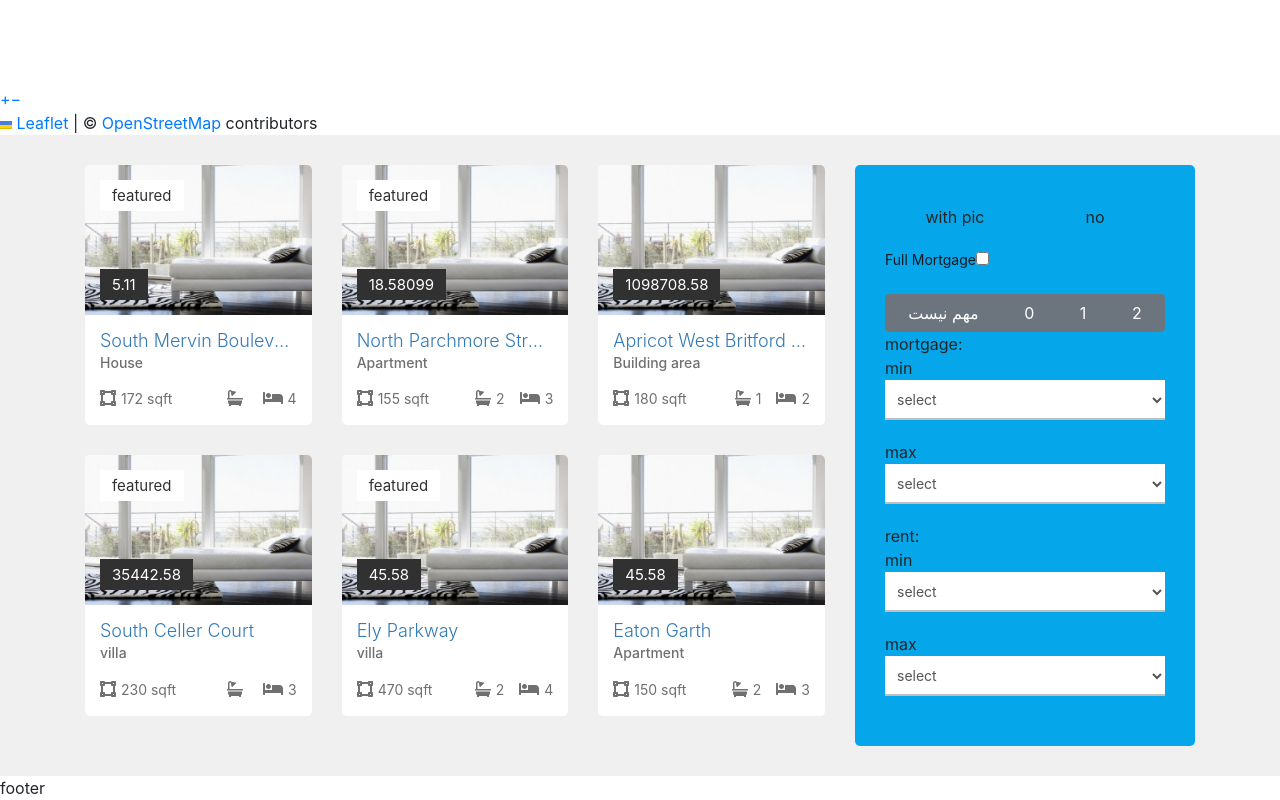
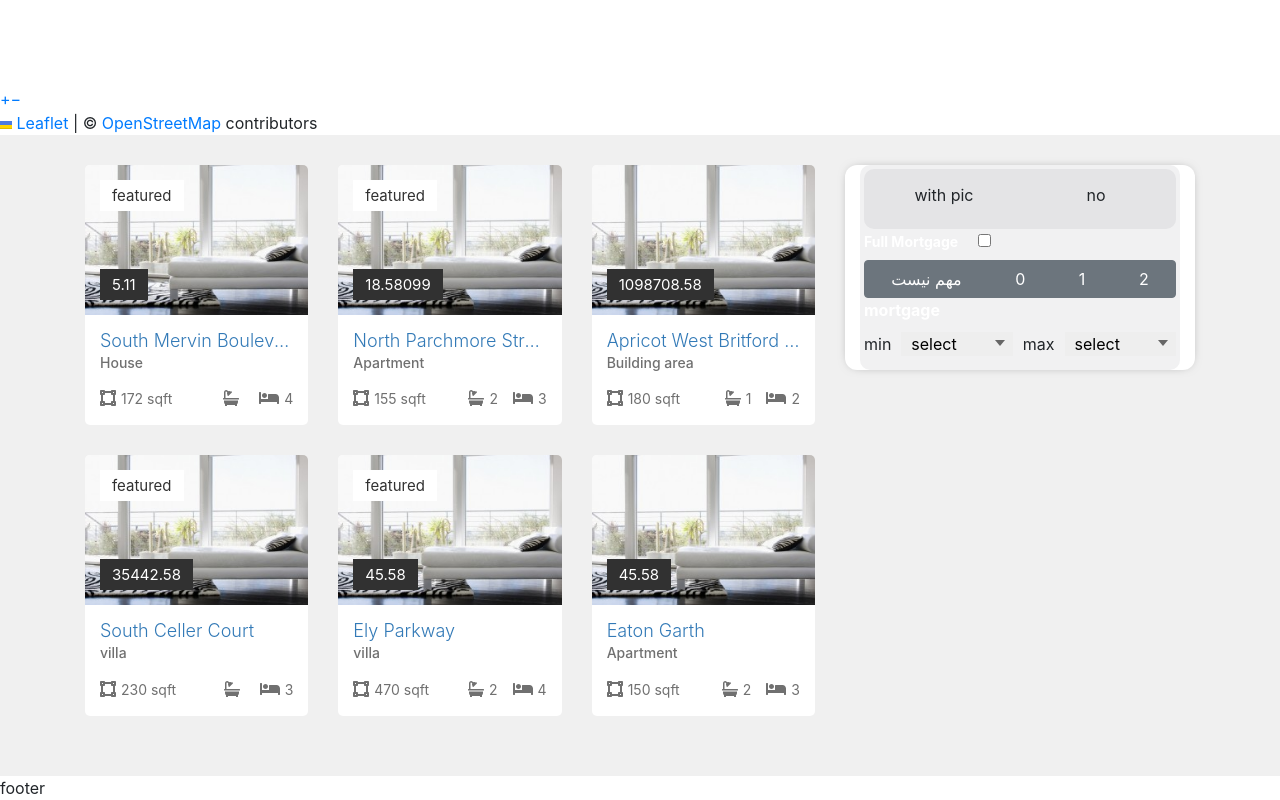
Before and after one commit to tinahomayouni/panda, a React (Create React App) app: page / in a window 1280 px wide. Shown: the part 602-1402 px from the top of the page. Built offline with nearby package versions, Linux system fonts and the light colour scheme.

Commit message:
bug fix grid

```diff
--- a/src/Routes.js
+++ b/src/Routes.js
@@ -4,11 +4,9 @@ import Home from './container/home'
 
 function Routes() {
   return (
-    <div>
-      <Switch>
-        <Route exact path="/" component={Home}></Route>
-      </Switch>
-    </div>
+    <Switch>
+      <Route exact path="/" component={Home}></Route>
+    </Switch>
   )
 }
 
--- a/src/component/UIKit/Option/Option.js
+++ /dev/null
@@ -1,18 +0,0 @@
-import React from 'react'
-import styled from 'styled-components'
-
-
-export const StyledOption = styled.option`
-color: #121921;
-`
-Option.defaultProps = {
-  value: ''
-}
-
-function Option(props) {
-  return (
-    <StyledOption {...props} />
-  )
-}
-
-export default Option
--- a/src/component/UIKit/SelectBox/SelectBox.js
+++ b/src/component/UIKit/SelectBox/SelectBox.js
@@ -1,10 +1,25 @@
 import React from 'react'
 import styled from 'styled-components'
 import Label from '../Label/Label'
-import Option from '../Option/Option'
 
 
-export const StyledSelectBox = styled.select`
+
+
+const StyledOption = styled.option`
+  color: #121921;
+`
+Option.defaultProps = {
+  value: ''
+}
+
+export function Option(props) {
+  console.log(props, "props option")
+  return (
+    <StyledOption {...props} >{props.children}</StyledOption>
+  )
+}
+
+const StyledSelectBox = styled.select`
   #wrap {
     position:absolute;
     top:50%;
@@ -24,16 +39,9 @@ select {
   }
   select::-ms-expand {
       display:none;
+      position:relative;
   }
-.icon_arrow {
-  border-top:15px solid tomato;
-  border-left:10px solid transparent;
-  border-right:10px solid transparent;
-  position:absolute;
-  right:10px;
-  top:50%;
-  margin-top:-7px;
-}
+
 `
 export default function SelectBox(props) {
   return (
@@ -45,10 +53,10 @@ export default function SelectBox(props) {
           </Label>
           : null
       }
-      <option value={undefined} selected disabled>select</option>
+      <Option value={undefined} selected disabled>select</Option>
 
       {props.children}
-      <span class="icon_arrow"></span>
+
     </StyledSelectBox>
   )
 }
--- /dev/null
+++ b/src/component/UIKit/doubleSelect/doubleSelect.js
@@ -0,0 +1,41 @@
+import React from 'react';
+import { SelectBox } from '../index';
+import { Option } from "../SelectBox/SelectBox"
+
+export default function doubleSelect(props) {
+
+  console.log(props)
+  const handleChange = (value, accessor) => {
+    console.log(value, "value", accessor);
+  }
+  return (
+    <div>
+      <p>{props.title}</p>
+      <div className="budgetWrp">
+        <span>{props.fromTitle}</span>
+        <div className="selectWrp">
+          <SelectBox onChange={(value) => handleChange(value, 'min')}>
+            {props.options.map((option, index) => {
+              return <Option key={index} value={option.value}>{option.label}</Option>
+            })}
+          </SelectBox>
+        </div>
+        <span>{props.toTitle}</span>
+        <div className="selectWrp">
+          <SelectBox onChange={(value) => handleChange(value, 'max')}>
+            {props.options.map((option, index) => {
+              return <Option key={index} value={option.value}>{option.label}</Option>
+            })}
+          </SelectBox>
+        </div>
+      </div>
+    </div>
+  )
+}
+
+doubleSelect.defaultProps = {
+  title: '',
+  fromTitle: "",
+  toTitle: '',
+  options: []
+};
--- a/src/component/UIKit/index.js
+++ b/src/component/UIKit/index.js
@@ -4,7 +4,7 @@ import Text from './Text/Text';
 import Checkbox from './Checkbox/Checkbox';
 import Switch from "./Switch/Switch";
 import SelectBox from "./SelectBox/SelectBox";
-import Option from "./Option/Option";
+import DoubleSelect from "./doubleSelect/doubleSelect";
 
 
 export {
@@ -14,5 +14,5 @@ export {
   Text,
   Switch,
   SelectBox,
-  Option
+  DoubleSelect
 };
--- a/src/component/house/houseListing.js
+++ b/src/component/house/houseListing.js
@@ -45,7 +45,6 @@ function HouseListing() {
   }, [filterFromReducer]);
 
   return (
-    <Col xs={8}>
     <div className="cardHolder">
       <Row>
         {filteredData.map(house => {
@@ -57,7 +56,6 @@ function HouseListing() {
         })}
       </Row>
     </div>
-    </Col>
   )
 }
 
--- a/src/component/house/houseListingWrp.js
+++ b/src/component/house/houseListingWrp.js
@@ -1,5 +1,5 @@
 import React from 'react'
-import { Container, Row } from 'react-bootstrap';
+import { Container, Row, Col } from 'react-bootstrap';
 import HouseListing from './houseListing';
 import Sidebar from '../sidebar/sidebar';
 import './house.scss'
@@ -10,9 +10,13 @@ function HouseListingWrp() {
   return (
     <div className="cardListing">
       <Container>
-        <Row noGutters>
-          <HouseListing />
-          <Sidebar />
+        <Row>
+          <Col xs={8}>
+            <HouseListing />
+          </Col>
+          <Col xs={4}>
+            <Sidebar />
+          </Col>
         </Row>
       </Container>
     </div>
--- a/src/component/sidebar/sidebar.js
+++ b/src/component/sidebar/sidebar.js
@@ -1,9 +1,8 @@
 import React, { useState, useEffect } from 'react'
 import { useSelector, useDispatch } from 'react-redux';
 import { filterAddress } from '../../redux/addressFilters/action';
-import { Input, Checkbox, Switch, SelectBox, Option } from '../UIKit';
+import { Input, Checkbox, Switch, DoubleSelect } from '../UIKit';
 import { ButtonGroup, Button } from 'react-bootstrap'
-import { Col } from 'react-bootstrap';
 import "./sidebar.scss"
 
 
@@ -48,15 +47,7 @@ function Sidebar() {
     items.push(<Button key={i} variant="secondary" value={i}>{i}</Button>)
   }
 
-  console.log(hasFilter, 'hasFilter');
-  console.log({
-    budget: {
-      mortgage,
-      rent
-    }
-  })
   return (
-    <Col xs={4}>
     <aside>
       <form>
         <Switch labels={["with pic", 'no']} onChange={setWithImageOnly} />
@@ -69,32 +60,15 @@ function Sidebar() {
           <Button variant="secondary" value="undefined">مهم نیست</Button>
           {items}
         </ButtonGroup>
-          <span>mortgage:</span>
-          <span>min</span>
-          <SelectBox onChange={(value) => setMortgage({ min: value, max: mortgage.max })}>
-            <Option value="alpha">alpha</Option>
-            <Option value="beta">abeta</Option>
-          </SelectBox>
-          <span>max</span>
-          <SelectBox onChange={(value) => setMortgage({ min: mortgage.min , max: value})}>
-            <Option value="alpha">alpha</Option>
-            <Option value="beta">abeta</Option>
-          </SelectBox>
-          <span>rent:</span>
-          <span>min</span>
-          <SelectBox onChange={(value) => setRent({ min: value, max: rent.max })}>
-            <Option value="alpha">alpha</Option>
-            <Option value="beta">abeta</Option>
-          </SelectBox>
-          <span>max</span>
-          <SelectBox onChange={(value) => setRent({ min: rent.min , max :value })}>
-            <Option value="alpha">alpha</Option>
-            <Option value="beta">abeta</Option>
-          </SelectBox>
+        <DoubleSelect
+          options={[{ value: "12", label: "12" }]}
+          title="mortgage"
+          fromTitle="min"
+          toTitle="max"
+        />
+
       </form>
     </aside>
-    </Col>
-
   )
 }
 
--- a/src/component/sidebar/sidebar.scss
+++ b/src/component/sidebar/sidebar.scss
@@ -1,42 +1,89 @@
 aside {
-  display: flex !important;
-  background: #06a7ea;
-  height: 100%;
-  padding: 30px !important;
-  flex-direction: column;
-  margin-left: 30px;
-  border-radius: 5px;
+  border-radius: 12px;
+  background-color: #fff;
+  padding: 16px 16px 0;
+  box-shadow: 0 0 12px -6px rgba(0, 0, 0, .6);
+  height: auto;
+  overflow-y: hidden;
+
+  p {
+    &:first-child {
+      padding-right: 20px;
+    }
+
+    margin: 0;
+    color: #fff;
+    font-weight: bold;
+  }
+
+  .budgetWrp {
+    display: flex;
+    justify-content: center;
+    padding: 10px 0;
+
+    span {
+      padding-left: 10px;
+      padding-right: 10px;
+
+      &:first-child {
+        padding-left: 0px;
+        padding-right: 10px;
+      }
+
+      &:last-child {
+        padding-right: 10px;
+      }
+    }
+
+    .selectWrp {
+      position: relative;
+      width: 200px;
+
+      &:after {
+        content: "";
+        width: 0;
+        height: 0;
+        border-left: 5px solid transparent;
+        border-right: 5px solid transparent;
+        border-top: 6px solid #666;
+        position: absolute;
+        right: 8px;
+        top: 8px;
+        pointer-events: none;
+      }
+
+      select {
+        background: #eee;
+        border: 0 !important;
+        border-radius: 0;
+        -webkit-appearance: none;
+        -moz-appearance: none;
+        appearance: none;
+        text-indent: 0.01px;
+        text-overflow: "";
+        font-size: inherit;
+        line-height: inherit;
+        width: 100%;
+        padding-left: 10px;
+
+        &-ms-expand {
+          display: none;
+        }
+      }
+    }
+  }
 
   form {
     display: flex;
     flex-direction: column;
 
-    label {
-      &:first-child {}
-
-    }
-
-    input {
-      border: 1px solid rgba(18, 25, 33, .16);
-      background-color: #f9fafb;
-      border-radius: 6px;
-      padding-right: 40px;
-      padding-top: 10px;
-      background-repeat: no-repeat;
-      background-position: right 12px center;
-    }
-
-    select {
-      border: 0;
-      border-bottom: 2px solid rgba(0, 0, 0, 0.25);
-      outline: 0;
-      height: 40px;
-      padding: 6px 8px;
-      font-size: 14px;
-      line-height: 1.42857;
-      color: #555555;
-      background: #fff;
-      margin-bottom: 20px;
+    &:first-child {
+      width: 100%;
+      background-color: rgba(18, 25, 33, .06);
+      padding: 4px;
+      border-radius: 10px;
+      display: flex;
+      justify-content: space-between;
     }
 
     button {
--- a/src/container/home.js
+++ b/src/container/home.js
@@ -7,12 +7,12 @@ import HouseListingWrp from '../component/house/houseListingWrp'
 
 function Home() {
   return (
-    <div>
+    <>
       <Header />
       <MapHolder/>
       <HouseListingWrp />
       <Footer />
-    </div>
+    </>
   )
 }
 
```
Lines whose indentation alone changed are shown as unchanged.
